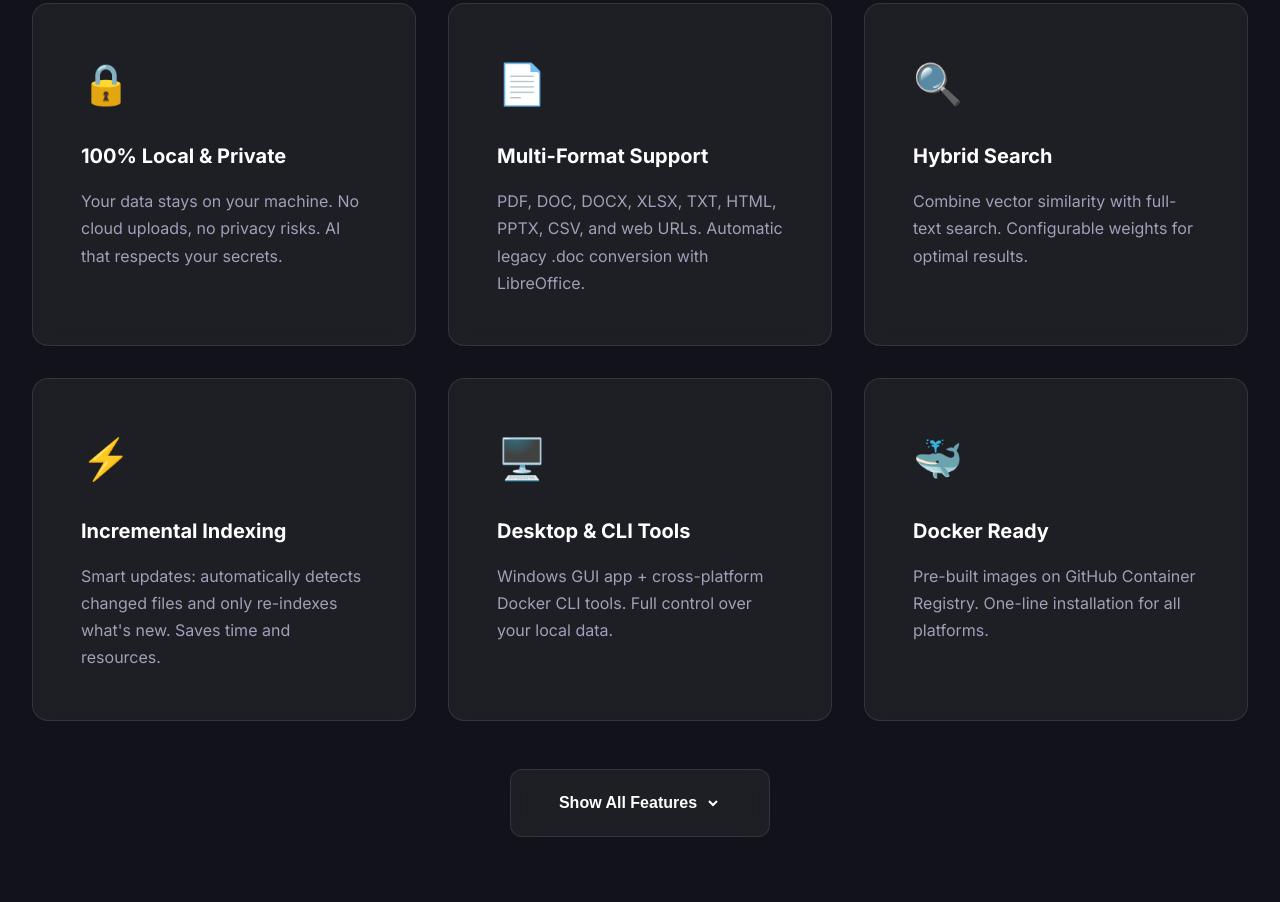
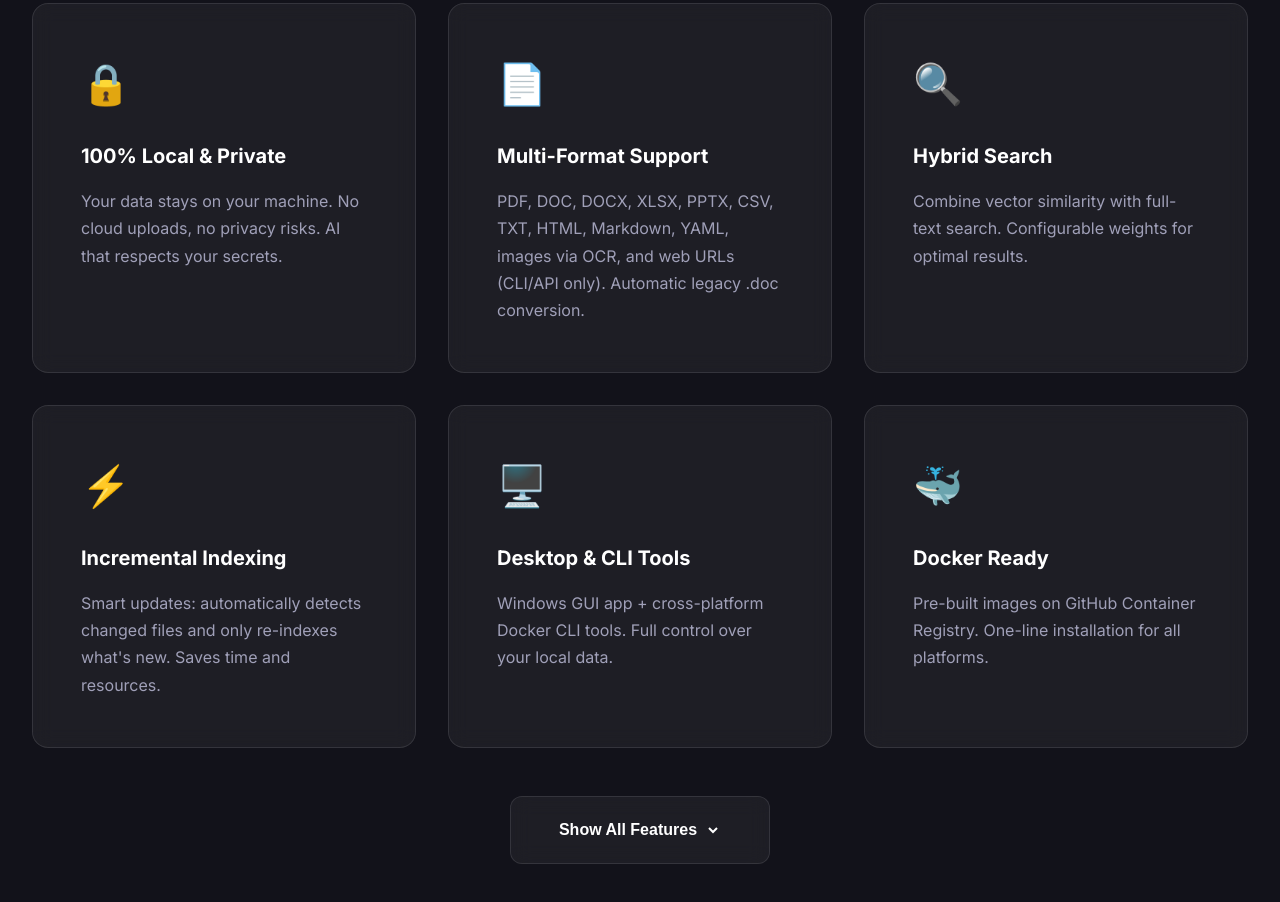
Before and after one commit to valginer0/PGVectorRAGIndexerWebsite, a website built with Vite: page index.html in a window 1280 px wide. Shown: the part 1811-2713 px from the top of the page. Built offline with nearby package versions, Linux system fonts and the light colour scheme; no server answers; files whose address does not match are found by name.

Commit message:
Update format list: add Markdown, YAML, images; clarify URLs are CLI/API only
- Full list: PDF, DOC, DOCX, XLSX, PPTX, CSV, TXT, HTML, Markdown, YAML
- Images via OCR (PNG, JPG, TIFF, BMP)
- Web URLs (CLI/API only) - not available in desktop UI

```diff
--- a/index.html
+++ b/index.html
@@ -186,8 +186,8 @@
         <div class="feature-card">
           <div class="feature-icon">📄</div>
           <h3 class="feature-title">Multi-Format Support</h3>
-          <p class="feature-description">PDF, DOC, DOCX, XLSX, TXT, HTML, PPTX, CSV, and web URLs. Automatic legacy .doc
-            conversion with LibreOffice.</p>
+          <p class="feature-description">PDF, DOC, DOCX, XLSX, PPTX, CSV, TXT, HTML, Markdown, YAML, images via OCR,
+            and web URLs (CLI/API only). Automatic legacy .doc conversion.</p>
         </div>
 
         <div class="feature-card">
```
